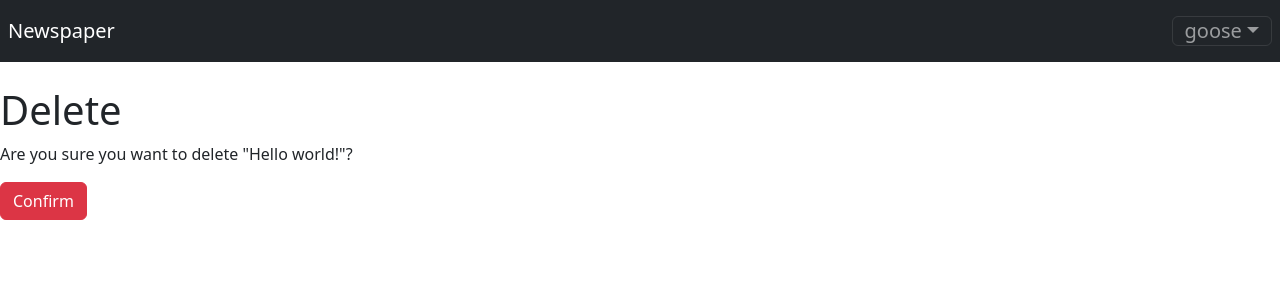
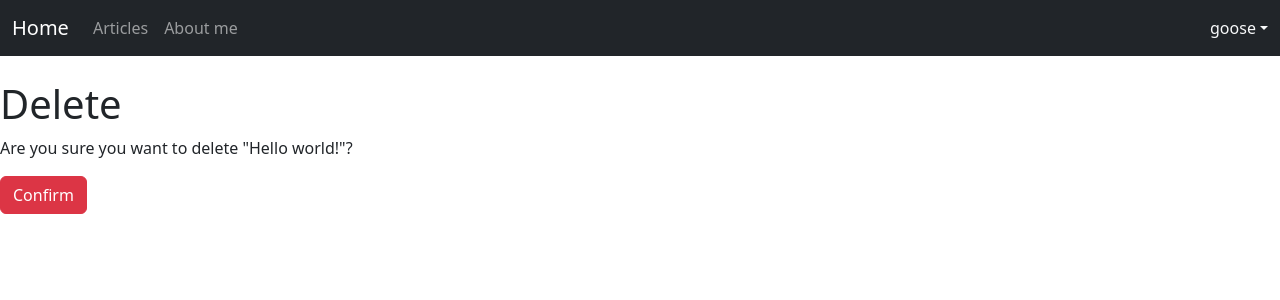
Before and after one commit to Goose1216/News, a Django app: page /articles/1/delete in a window 1280 px wide. Shown: the top 300 px of the page. Run offline with Django 3.2, Linux system fonts and the light colour scheme; a user stored in the database is signed in; data comes from the database, SQL or seed files in the repository; both versions use the stored data as it was after the commit; parts of the project's set-up code (start-up, migrations or seed data) failed here and were passed over; some libraries are stand-ins or nearby versions.

Commit message:
Update base.html

```diff
--- a/static/css/base.css
+++ b/static/css/base.css
@@ -1,5 +1,6 @@
 .scale-item:hover{
    transform: scale(1.15);
+   transition: all 0.2s ease;
  }
 
 .tab{
--- a/templates/base.html
+++ b/templates/base.html
@@ -12,27 +12,44 @@
 </head>
 <body>
 <script src="https://cdn.jsdelivr.net/npm/bootstrap@5.2.3/dist/js/bootstrap.bundle.min.js" integrity="sha384-kenU1KFdBIe4zVF0s0G1M5b4hcpxyD9F7jL+jjXkk+Q2h455rYXK/7HAuoJl+0I4" crossorigin="anonymous"></script>
-    <nav class="navbar navbar-dark bg-dark mb-4">
-    <a class="navbar-brand p-2 scale-item" href="{% url 'home' %}">Newspaper</a>
+    <nav class="navbar navbar-expand-sm navbar-dark bg-dark mb-4">
+    <div class = "container-fluid">
+        <a class="navbar-brand scale-item" href="{% url 'home' %}">Home</a>
+         <button class="navbar-toggler" type="button" data-toggle="collapse" data-target="#navbarSupportedContent" aria-controls="navbarSupportedContent" aria-expanded="false" aria-label="Toggle navigation">
+            <span class="navbar-toggler-icon"></span>
+        </button>
+         <div class="collapse navbar-collapse" id="navbarSupportedContent">
+              <ul class="navbar-nav">
+                <li class="nav-item">
+                   <a class="scale-item nav-link" href="{% url 'article_list' %}">Articles</a>
+                </li>
+                  <li class="nav-item">
+                   <a class="scale-item nav-link" href="#">About me</a>
+                </li>
+              </ul>
+         </div>
         {% if user.is_authenticated %}
-        <div class="dropdown p-2 scale-item">
-        <button class="dropdown-toggle navbar-toggler"
-                type="button"
+            <div class="nav-item dropdown">
+            <a class="text-light nav-link dropdown-toggle scale-item"
+                    role="button"
                     id="userMenu"
                     data-bs-toggle="dropdown"
-                aria-expanded="false">
-            {{ user.username }}</button>
+                    aria-expanded="false"
+                    href = "#">
+                {{ user.username }}</a>
                 <ul class="dropdown-menu dropdown-menu-dark dropdown-menu-end" aria-labelledby="userMenu">
-                <li><a class="but dropdown-item" href = "{% url 'password_change' %}">Change password</a></li>
+                    <li><a class="dropdown-item" href = "{% url 'password_change' %}">Change password</a></li>
                     <li><a class="dropdown-item" href = "{% url 'logout' %}">Log out</a></li>
+                    <li><hr class="dropdown-divider"></li>
+                    <li><a class="dropdown-item" href = "{% url 'login' %}">Change account</a></li>
                 </ul>
             </div>
         {% else %}
-   <form class="position-absolute end-0 p-3">
         <a href="{% url 'login' %}" class="btn btn-outline-secondary scale-item">Log in</a>
         <a href="{% url 'signup' %}" class="btn btn-primary scale-item">Sign up</a>
-    </form>
     {% endif %}
+    </div>
+    </div>
     </nav>
 <div class="text">
     {% block content %}
```
Also changed, not shown: db.sqlite3. Lines whose indentation alone changed are shown as unchanged.
